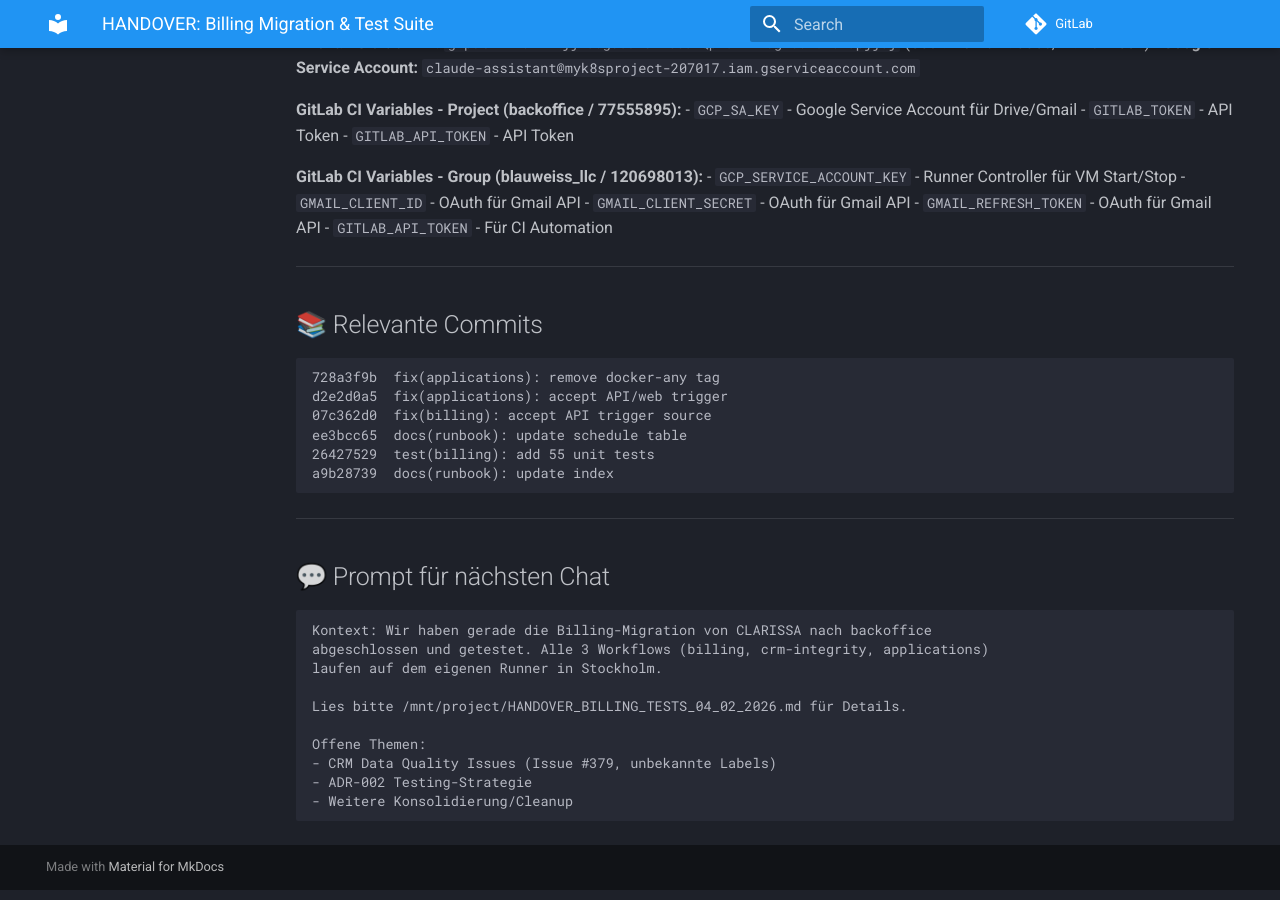
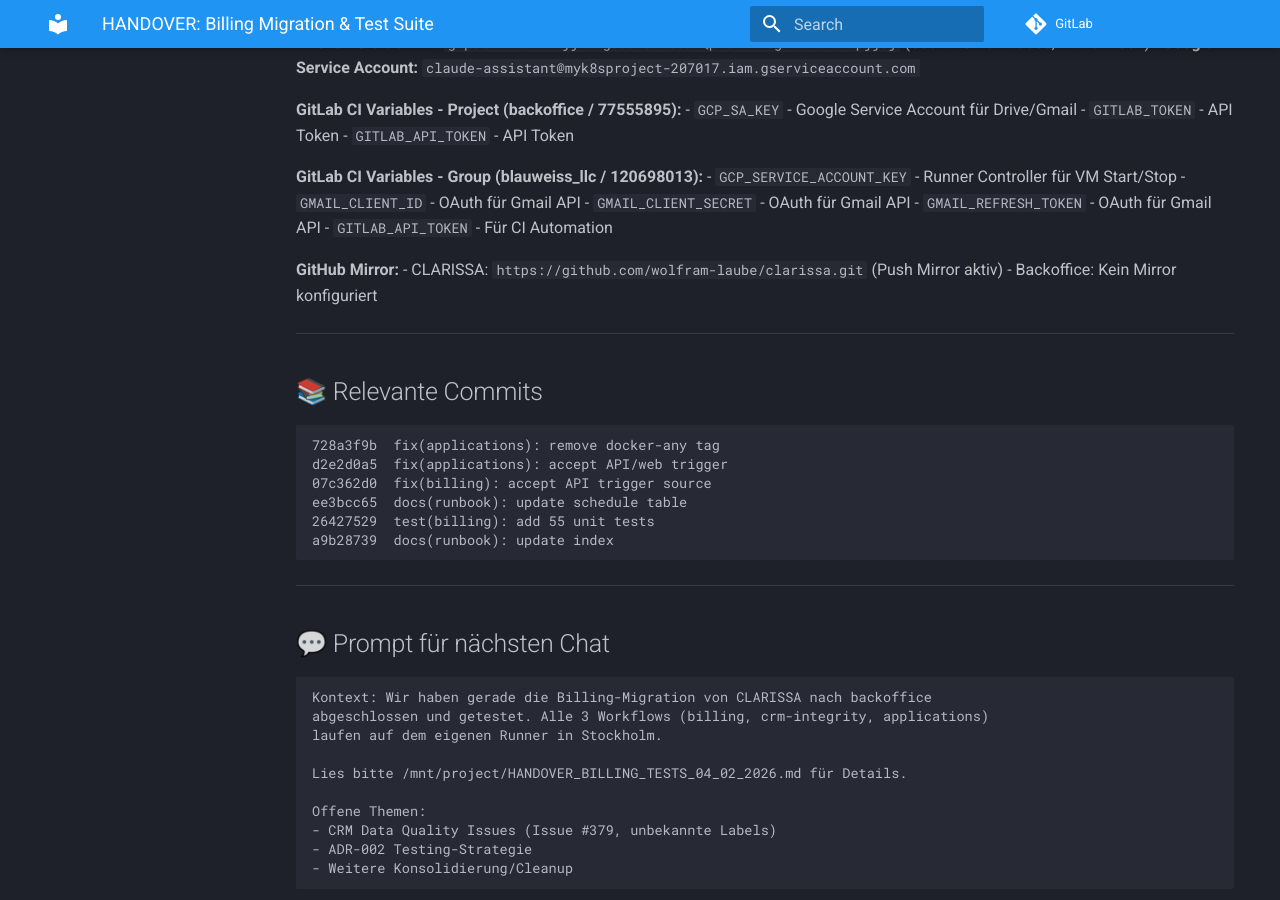
Before and after one commit to wolfram-laube/backoffice, an MkDocs documentation site: the page built from docs/handover/HANDOVER_BILLING_TESTS_04_02_2026.md, in a window 1280 px wide and 900 px high, scrolled down 2936 px. Built offline with MkDocs 1.6.1 and Material for MkDocs 9.7.7, drawn with Linux system fonts in a browser that asks for light colours; comment, search, counter and statistics services are not loaded.

Commit message:
docs(handover): complete credentials + GitHub mirror info

```diff
--- a/docs/handover/HANDOVER_BILLING_TESTS_04_02_2026.md
+++ b/docs/handover/HANDOVER_BILLING_TESTS_04_02_2026.md
@@ -134,6 +134,10 @@
 - `GMAIL_REFRESH_TOKEN` - OAuth für Gmail API
 - `GITLAB_API_TOKEN` - Für CI Automation
 
+**GitHub Mirror:**
+- CLARISSA: `https://github.com/wolfram-laube/clarissa.git` (Push Mirror aktiv)
+- Backoffice: Kein Mirror konfiguriert
+
 ---
 
 ## 📚 Relevante Commits
```
